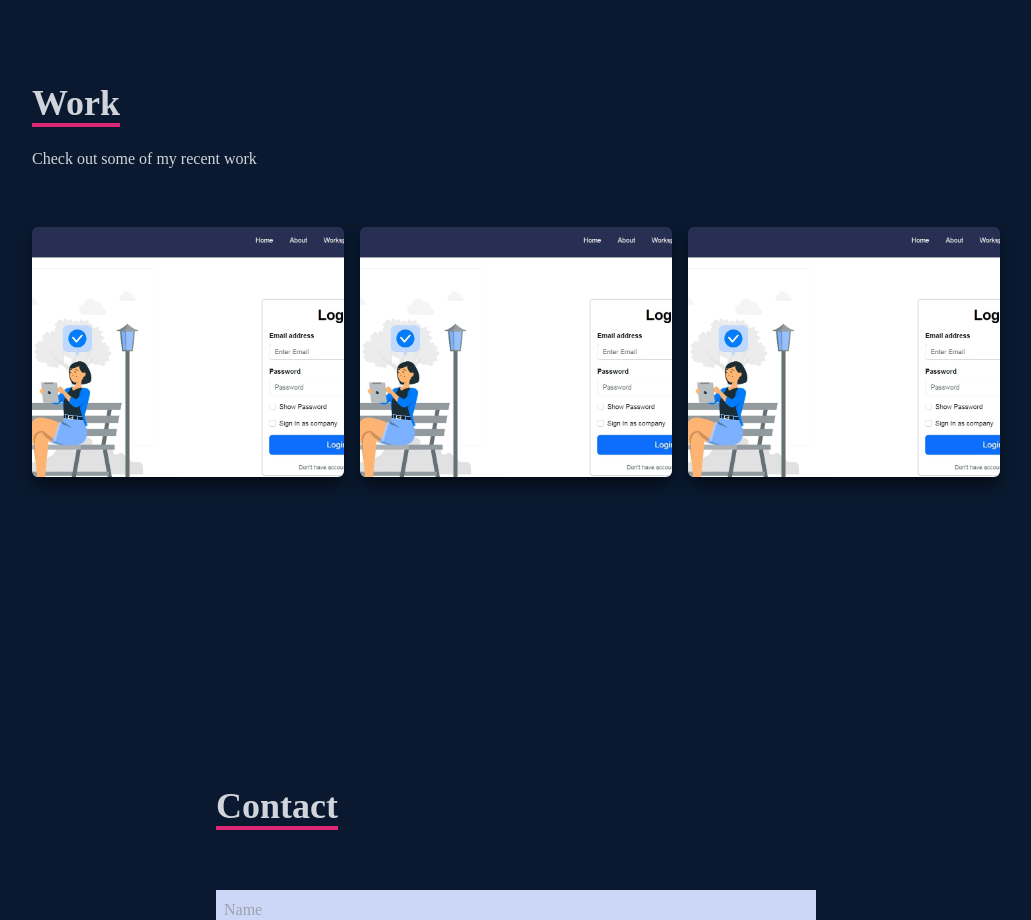
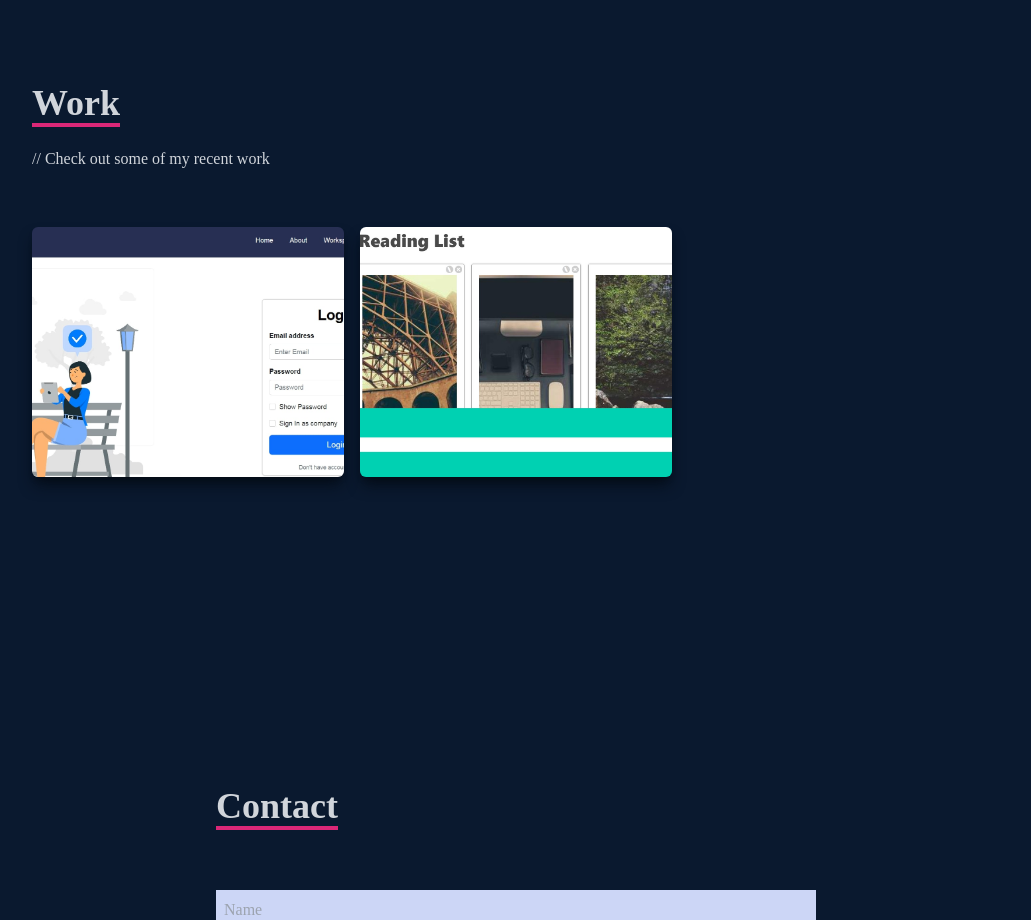
Before and after one commit to samikhaling/Portfolio, a React (Create React App) app: page / in a window 1280 px wide. Shown: the part 2520-3440 px from the top of the page, without its empty margins (124-1155 px from the left). Built offline with nearby package versions, Linux system fonts and the light colour scheme.

Commit message:
initial commit

```diff
--- a/src/components/Work.jsx
+++ b/src/components/Work.jsx
@@ -1,7 +1,13 @@
 import React from 'react';
-import deskbook from '../assets/projects/deskbook.jpg'
+import { data } from "../data/data.js";
+
 
 const Work = () => {
+
+    // projects file
+    const project = data;
+    //setProject(data);
+
   return (
     <div name='work' className='w-full md:h-screen text-gray-300 bg-[#0a192f]'>
       <div className='max-w-[1000px] mx-auto p-4 flex flex-col justify-center w-full h-full'>
@@ -9,81 +15,54 @@ const Work = () => {
           <p className='text-4xl font-bold inline border-b-4 text-gray-300 border-pink-600'>
             Work
           </p>
-                <p className='py-6'> Check out some of my recent work</p>
+          <p className='py-6'>// Check out some of my recent work</p>
         </div>
-            <div className='grid sm:grid-cols-2 md:grid-cols-3 gap-4'>
-                {/*Grid item*/}
-                <div style={{ backgroundImage: `url(${deskbook})` }}
-                className="shadow-lg shadow-[#040c16] group container rounded-md flex justify-center text-center items-center mx-auto
-                content-div ">
+
+{/* container for projects */}
+<div className="grid sm:grid-cols-2 md:grid-cols-3 gap-4">
+
+          {/* Gird Item */}
+          {project.map((item, index) => (
+  <div
+    key={index}
+    style={{ backgroundImage: `url(${item.image})` }}
+    className="shadow-lg shadow-[#040c16] group container rounded-md
+              flex justify-center text-center items-center mx-auto content-div "
+  >
     {/* Hover effect for images */}
-                    <div className='opacity-0 group-hover:opacity-100'>
-                        <span className='text-2xl font-bold text-white tracking-wider'>
-                            ReactJs Application
+    <div className="opacity-0 group-hover:opacity-100 ">
+      <span className="text-2xl font bold text-white tracking-wider ">
+        {item.name}
       </span>
-                        <div className='pt-8 text-center'>
-                            <a href='/'>
-                                <button className='text-center rounded-lg px-4 py-3 m-2 bg-white text-gray-700 font-bold text-lg'>
-                                Demo
+      <div className="pt-8 text-center ">
+        {/* eslint-disable-next-line */}
+        <a href={item.github} target="_blank">
+          <button
+            className="text-center rounded-lg px-4 py-3 m-2
+                       bg-white text-gray-700 font-bold text-lg"
+          >
+            Code
           </button>
         </a>
-                            <a href='/'>
-                                <button className='text-center rounded-lg px-4 py-3 m-2 bg-white text-gray-700 font-bold text-lg'>
-                                    Code
+        {/* eslint-disable-next-line */}
+        <a href={item.live} target="_blank">
+          <button
+            className="text-center rounded-lg px-4 py-3 m-2
+                       bg-white text-gray-700 font-bold text-lg"
+          >
+            Live
           </button>
         </a>
       </div>
     </div>
   </div>
-                <div style={{ backgroundImage: `url(${deskbook})` }}
-                className="shadow-lg shadow-[#040c16] group container rounded-md flex justify-center text-center items-center mx-auto
-                content-div ">
-                {/* Hover effect for images */}
-                    <div className='opacity-0 group-hover:opacity-100'>
-                        <span className='text-2xl font-bold text-white tracking-wider'>
-                            ReactJs Application
-                        </span>
-                        <div className='pt-8 text-center'>
-                            <a href='/'>
-                                <button className='text-center rounded-lg px-4 py-3 m-2 bg-white text-gray-700 font-bold text-lg'>
-                                Demo
-                                </button>
-                            </a>
-                            <a href='/'>
-                                <button className='text-center rounded-lg px-4 py-3 m-2 bg-white text-gray-700 font-bold text-lg'>
-                                    Code
-                                </button>
-                            </a>
+))}
+
+
 </div>
       </div>
     </div>
-                <div style={{ backgroundImage: `url(${deskbook})` }}
-                className="shadow-lg shadow-[#040c16] group container rounded-md flex justify-center text-center items-center mx-auto
-                content-div ">
-                {/* Hover effect for images */}
-                    <div className='opacity-0 group-hover:opacity-100'>
-                        <span className='text-2xl font-bold text-white tracking-wider'>
-                            ReactJs Application
-                        </span>
-                        <div className='pt-8 text-center'>
-                            <a href='/'>
-                                <button className='text-center rounded-lg px-4 py-3 m-2 bg-white text-gray-700 font-bold text-lg'>
-                                Demo
-                                </button>
-                            </a>
-                            <a href='/'>
-                                <button className='text-center rounded-lg px-4 py-3 m-2 bg-white text-gray-700 font-bold text-lg'>
-                                    Code
-                                </button>
-                            </a>
-                        </div>
-                    </div>
-                </div>
-            </div>
-        </div>
+  );
+};
 
-    </div>
-  );
-}
-
-export default Work
+export default Work;
--- /dev/null
+++ b/src/data/data.js
@@ -0,0 +1,21 @@
+import Deskbook from '../assets/projects/deskbook.jpg'
+import Book from '../assets/projects/book.jpg'
+
+export const data=[
+    {
+        id:1,
+        name:"React JS Application",
+        image:Deskbook,
+        github:"https://github.com/samikhaling/Desk-booking-system",
+        live:"",
+    },
+    {
+        id:2,
+        name:"React JS Application",
+        image:Book,
+        github:"https://github.com/samikhaling/book-hooks",
+        live:"",
+    },
+
+
+]
```
Also changed, not shown: src/assets/projects/book.jpg (added). Lines whose indentation alone changed are shown as unchanged.
